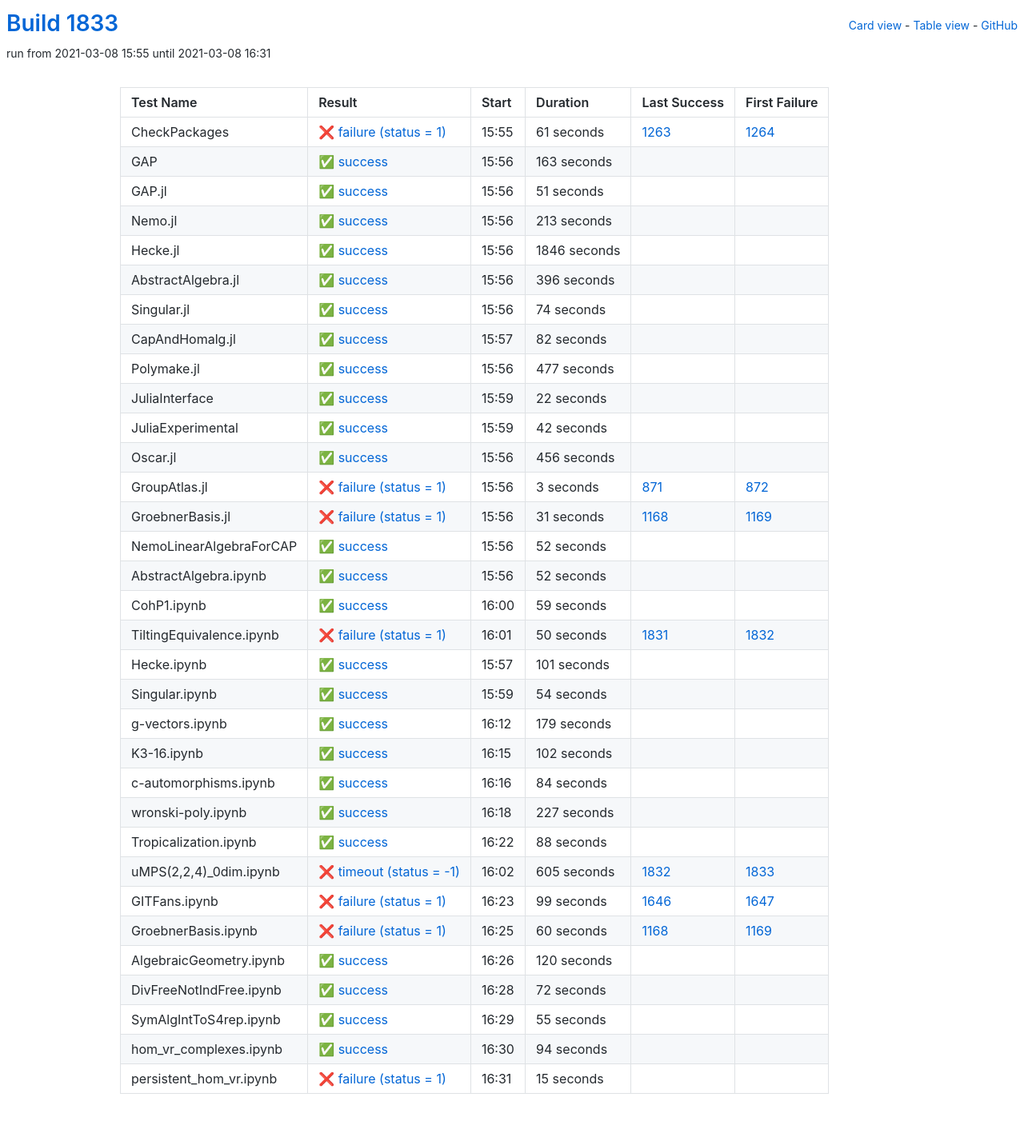
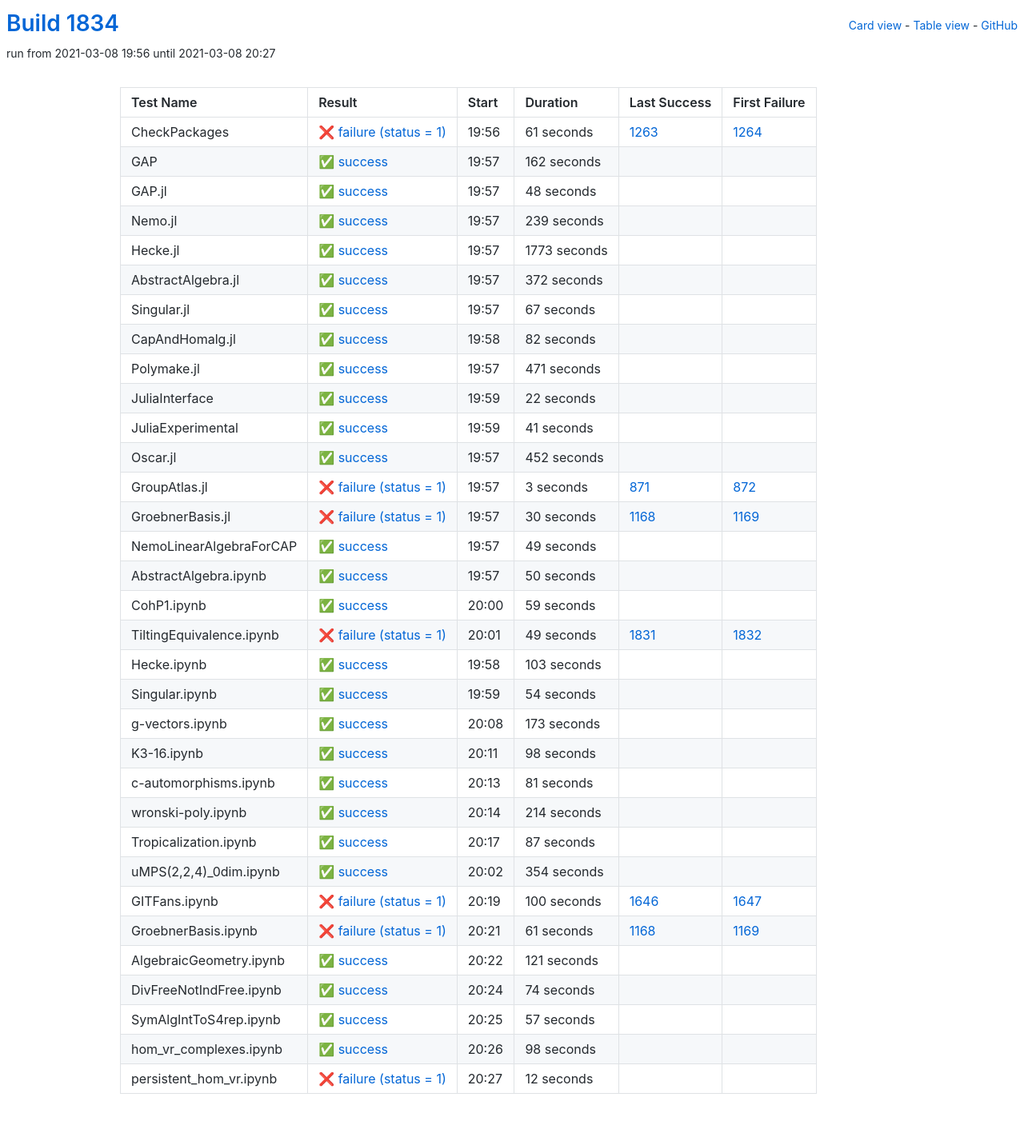
Before and after one commit to oscar-system/oscar-ci-status-stable, a Jekyll site: the page built from table.html, in a window 1280 px wide. Shown: the whole page at 80% size. Built offline with Jekyll 4.4.1, drawn with Linux system fonts in a browser that asks for light colours.

Commit message:
Build #1834

```diff
--- a/_data/ci.yml
+++ b/_data/ci.yml
@@ -1,6 +1,6 @@
 ---
-build: 1833
-build_url: https://oscarci.mathematik.uni-kl.de/job/oscar-stable/1833/
+build: 1834
+build_url: https://oscarci.mathematik.uni-kl.de/job/oscar-stable/1834/
 job: oscar-stable
 organization: oscar-system
 repo: oscar-ci-status-stable
@@ -8,8 +8,8 @@ repourl: https://github.com/oscar-system/oscar-ci-status-stable
 tests:
 - name: CheckPackages
   id: checkpackages
-  log: https://oscarci.mathematik.uni-kl.de/job/oscar-stable/1833/artifact/logs/build-1833/CheckPackages.log
-  start: 2021-03-08 15:55
+  log: https://oscarci.mathematik.uni-kl.de/job/oscar-stable/1834/artifact/logs/build-1834/CheckPackages.log
+  start: 2021-03-08 19:56
   success: false
   exitcode: 1
   status: failure
@@ -20,80 +20,80 @@ tests:
   first_failure_url: https://oscarci.mathematik.uni-kl.de/job/oscar-stable/1264/
 - name: GAP
   id: gap
-  log: https://oscarci.mathematik.uni-kl.de/job/oscar-stable/1833/artifact/logs/build-1833/GAP.log
-  start: 2021-03-08 15:56
+  log: https://oscarci.mathematik.uni-kl.de/job/oscar-stable/1834/artifact/logs/build-1834/GAP.log
+  start: 2021-03-08 19:57
   success: true
   exitcode: 0
   status: success
-  duration: 163
+  duration: 162
   last_success: false
   last_success_url:
   first_failure: false
   first_failure_url:
 - name: GAP.jl
   id: gap-jl
-  log: https://oscarci.mathematik.uni-kl.de/job/oscar-stable/1833/artifact/logs/build-1833/GAP.jl.log
-  start: 2021-03-08 15:56
+  log: https://oscarci.mathematik.uni-kl.de/job/oscar-stable/1834/artifact/logs/build-1834/GAP.jl.log
+  start: 2021-03-08 19:57
   success: true
   exitcode: 0
   status: success
-  duration: 51
+  duration: 48
   last_success: false
   last_success_url:
   first_failure: false
   first_failure_url:
 - name: Nemo.jl
   id: nemo-jl
-  log: https://oscarci.mathematik.uni-kl.de/job/oscar-stable/1833/artifact/logs/build-1833/Nemo.jl.log
-  start: 2021-03-08 15:56
+  log: https://oscarci.mathematik.uni-kl.de/job/oscar-stable/1834/artifact/logs/build-1834/Nemo.jl.log
+  start: 2021-03-08 19:57
   success: true
   exitcode: 0
   status: success
-  duration: 213
+  duration: 239
   last_success: false
   last_success_url:
   first_failure: false
   first_failure_url:
 - name: Hecke.jl
   id: hecke-jl
-  log: https://oscarci.mathematik.uni-kl.de/job/oscar-stable/1833/artifact/logs/build-1833/Hecke.jl.log
-  start: 2021-03-08 15:56
+  log: https://oscarci.mathematik.uni-kl.de/job/oscar-stable/1834/artifact/logs/build-1834/Hecke.jl.log
+  start: 2021-03-08 19:57
   success: true
   exitcode: 0
   status: success
-  duration: 1846
+  duration: 1773
   last_success: false
   last_success_url:
   first_failure: false
   first_failure_url:
 - name: AbstractAlgebra.jl
   id: abstractalgebra-jl
-  log: https://oscarci.mathematik.uni-kl.de/job/oscar-stable/1833/artifact/logs/build-1833/AbstractAlgebra.jl.log
-  start: 2021-03-08 15:56
+  log: https://oscarci.mathematik.uni-kl.de/job/oscar-stable/1834/artifact/logs/build-1834/AbstractAlgebra.jl.log
+  start: 2021-03-08 19:57
   success: true
   exitcode: 0
   status: success
-  duration: 396
+  duration: 372
   last_success: false
   last_success_url:
   first_failure: false
   first_failure_url:
 - name: Singular.jl
   id: singular-jl
-  log: https://oscarci.mathematik.uni-kl.de/job/oscar-stable/1833/artifact/logs/build-1833/Singular.jl.log
-  start: 2021-03-08 15:56
+  log: https://oscarci.mathematik.uni-kl.de/job/oscar-stable/1834/artifact/logs/build-1834/Singular.jl.log
+  start: 2021-03-08 19:57
   success: true
   exitcode: 0
   status: success
-  duration: 74
+  duration: 67
   last_success: false
   last_success_url:
   first_failure: false
   first_failure_url:
 - name: CapAndHomalg.jl
   id: capandhomalg-jl
-  log: https://oscarci.mathematik.uni-kl.de/job/oscar-stable/1833/artifact/logs/build-1833/CapAndHomalg.jl.log
-  start: 2021-03-08 15:57
+  log: https://oscarci.mathematik.uni-kl.de/job/oscar-stable/1834/artifact/logs/build-1834/CapAndHomalg.jl.log
+  start: 2021-03-08 19:58
   success: true
   exitcode: 0
   status: success
@@ -104,20 +104,20 @@ tests:
   first_failure_url:
 - name: Polymake.jl
   id: polymake-jl
-  log: https://oscarci.mathematik.uni-kl.de/job/oscar-stable/1833/artifact/logs/build-1833/Polymake.jl.log
-  start: 2021-03-08 15:56
+  log: https://oscarci.mathematik.uni-kl.de/job/oscar-stable/1834/artifact/logs/build-1834/Polymake.jl.log
+  start: 2021-03-08 19:57
   success: true
   exitcode: 0
   status: success
-  duration: 477
+  duration: 471
   last_success: false
   last_success_url:
   first_failure: false
   first_failure_url:
 - name: JuliaInterface
   id: juliainterface
-  log: https://oscarci.mathematik.uni-kl.de/job/oscar-stable/1833/artifact/logs/build-1833/JuliaInterface.log
-  start: 2021-03-08 15:59
+  log: https://oscarci.mathematik.uni-kl.de/job/oscar-stable/1834/artifact/logs/build-1834/JuliaInterface.log
+  start: 2021-03-08 19:59
   success: true
   exitcode: 0
   status: success
@@ -128,32 +128,32 @@ tests:
   first_failure_url:
 - name: JuliaExperimental
   id: juliaexperimental
-  log: https://oscarci.mathematik.uni-kl.de/job/oscar-stable/1833/artifact/logs/build-1833/JuliaExperimental.log
-  start: 2021-03-08 15:59
+  log: https://oscarci.mathematik.uni-kl.de/job/oscar-stable/1834/artifact/logs/build-1834/JuliaExperimental.log
+  start: 2021-03-08 19:59
   success: true
   exitcode: 0
   status: success
-  duration: 42
+  duration: 41
   last_success: false
   last_success_url:
   first_failure: false
   first_failure_url:
 - name: Oscar.jl
   id: oscar-jl
-  log: https://oscarci.mathematik.uni-kl.de/job/oscar-stable/1833/artifact/logs/build-1833/Oscar.jl.log
-  start: 2021-03-08 15:56
+  log: https://oscarci.mathematik.uni-kl.de/job/oscar-stable/1834/artifact/logs/build-1834/Oscar.jl.log
+  start: 2021-03-08 19:57
   success: true
   exitcode: 0
   status: success
-  duration: 456
+  duration: 452
   last_success: false
   last_success_url:
   first_failure: false
   first_failure_url:
 - name: GroupAtlas.jl
   id: groupatlas-jl
-  log: https://oscarci.mathematik.uni-kl.de/job/oscar-stable/1833/artifact/logs/build-1833/GroupAtlas.jl.log
-  start: 2021-03-08 15:56
+  log: https://oscarci.mathematik.uni-kl.de/job/oscar-stable/1834/artifact/logs/build-1834/GroupAtlas.jl.log
+  start: 2021-03-08 19:57
   success: false
   exitcode: 1
   status: failure
@@ -164,44 +164,44 @@ tests:
   first_failure_url: https://oscarci.mathematik.uni-kl.de/job/oscar-stable/872/
 - name: GroebnerBasis.jl
   id: groebnerbasis-jl
-  log: https://oscarci.mathematik.uni-kl.de/job/oscar-stable/1833/artifact/logs/build-1833/GroebnerBasis.jl.log
-  start: 2021-03-08 15:56
+  log: https://oscarci.mathematik.uni-kl.de/job/oscar-stable/1834/artifact/logs/build-1834/GroebnerBasis.jl.log
+  start: 2021-03-08 19:57
   success: false
   exitcode: 1
   status: failure
-  duration: 31
+  duration: 30
   last_success: 1168
   last_success_url: https://oscarci.mathematik.uni-kl.de/job/oscar-stable/1168/
   first_failure: 1169
   first_failure_url: https://oscarci.mathematik.uni-kl.de/job/oscar-stable/1169/
 - name: NemoLinearAlgebraForCAP
   id: nemolinearalgebraforcap
-  log: https://oscarci.mathematik.uni-kl.de/job/oscar-stable/1833/artifact/logs/build-1833/NemoLinearAlgebraForCAP.log
-  start: 2021-03-08 15:56
+  log: https://oscarci.mathematik.uni-kl.de/job/oscar-stable/1834/artifact/logs/build-1834/NemoLinearAlgebraForCAP.log
+  start: 2021-03-08 19:57
   success: true
   exitcode: 0
   status: success
-  duration: 52
+  duration: 49
   last_success: false
   last_success_url:
   first_failure: false
   first_failure_url:
 - name: AbstractAlgebra.ipynb
   id: abstractalgebra-ipynb
-  log: https://oscarci.mathematik.uni-kl.de/job/oscar-stable/1833/artifact/logs/build-1833/AbstractAlgebra.ipynb.log
-  start: 2021-03-08 15:56
+  log: https://oscarci.mathematik.uni-kl.de/job/oscar-stable/1834/artifact/logs/build-1834/AbstractAlgebra.ipynb.log
+  start: 2021-03-08 19:57
   success: true
   exitcode: 0
   status: success
-  duration: 52
+  duration: 50
   last_success: false
   last_success_url:
   first_failure: false
   first_failure_url:
 - name: CohP1.ipynb
   id: cohp1-ipynb
-  log: https://oscarci.mathematik.uni-kl.de/job/oscar-stable/1833/artifact/logs/build-1833/CohP1.ipynb.log
-  start: 2021-03-08 16:00
+  log: https://oscarci.mathematik.uni-kl.de/job/oscar-stable/1834/artifact/logs/build-1834/CohP1.ipynb.log
+  start: 2021-03-08 20:00
   success: true
   exitcode: 0
   status: success
@@ -212,32 +212,32 @@ tests:
   first_failure_url:
 - name: TiltingEquivalence.ipynb
   id: tiltingequivalence-ipynb
-  log: https://oscarci.mathematik.uni-kl.de/job/oscar-stable/1833/artifact/logs/build-1833/TiltingEquivalence.ipynb.log
-  start: 2021-03-08 16:01
+  log: https://oscarci.mathematik.uni-kl.de/job/oscar-stable/1834/artifact/logs/build-1834/TiltingEquivalence.ipynb.log
+  start: 2021-03-08 20:01
   success: false
   exitcode: 1
   status: failure
-  duration: 50
+  duration: 49
   last_success: 1831
   last_success_url: https://oscarci.mathematik.uni-kl.de/job/oscar-stable/1831/
   first_failure: 1832
   first_failure_url: https://oscarci.mathematik.uni-kl.de/job/oscar-stable/1832/
 - name: Hecke.ipynb
   id: hecke-ipynb
-  log: https://oscarci.mathematik.uni-kl.de/job/oscar-stable/1833/artifact/logs/build-1833/Hecke.ipynb.log
-  start: 2021-03-08 15:57
+  log: https://oscarci.mathematik.uni-kl.de/job/oscar-stable/1834/artifact/logs/build-1834/Hecke.ipynb.log
+  start: 2021-03-08 19:58
   success: true
   exitcode: 0
   status: success
-  duration: 101
+  duration: 103
   last_success: false
   last_success_url:
   first_failure: false
   first_failure_url:
 - name: Singular.ipynb
   id: singular-ipynb
-  log: https://oscarci.mathematik.uni-kl.de/job/oscar-stable/1833/artifact/logs/build-1833/Singular.ipynb.log
-  start: 2021-03-08 15:59
+  log: https://oscarci.mathematik.uni-kl.de/job/oscar-stable/1834/artifact/logs/build-1834/Singular.ipynb.log
+  start: 2021-03-08 19:59
   success: true
   exitcode: 0
   status: success
@@ -248,156 +248,156 @@ tests:
   first_failure_url:
 - name: g-vectors.ipynb
   id: g-vectors-ipynb
-  log: https://oscarci.mathematik.uni-kl.de/job/oscar-stable/1833/artifact/logs/build-1833/g-vectors.ipynb.log
-  start: 2021-03-08 16:12
+  log: https://oscarci.mathematik.uni-kl.de/job/oscar-stable/1834/artifact/logs/build-1834/g-vectors.ipynb.log
+  start: 2021-03-08 20:08
   success: true
   exitcode: 0
   status: success
-  duration: 179
+  duration: 173
   last_success: false
   last_success_url:
   first_failure: false
   first_failure_url:
 - name: K3-16.ipynb
   id: k3-16-ipynb
-  log: https://oscarci.mathematik.uni-kl.de/job/oscar-stable/1833/artifact/logs/build-1833/K3-16.ipynb.log
-  start: 2021-03-08 16:15
+  log: https://oscarci.mathematik.uni-kl.de/job/oscar-stable/1834/artifact/logs/build-1834/K3-16.ipynb.log
+  start: 2021-03-08 20:11
   success: true
   exitcode: 0
   status: success
-  duration: 102
+  duration: 98
   last_success: false
   last_success_url:
   first_failure: false
   first_failure_url:
 - name: c-automorphisms.ipynb
   id: c-automorphisms-ipynb
-  log: https://oscarci.mathematik.uni-kl.de/job/oscar-stable/1833/artifact/logs/build-1833/c-automorphisms.ipynb.log
-  start: 2021-03-08 16:16
+  log: https://oscarci.mathematik.uni-kl.de/job/oscar-stable/1834/artifact/logs/build-1834/c-automorphisms.ipynb.log
+  start: 2021-03-08 20:13
   success: true
   exitcode: 0
   status: success
-  duration: 84
+  duration: 81
   last_success: false
   last_success_url:
   first_failure: false
   first_failure_url:
 - name: wronski-poly.ipynb
   id: wronski-poly-ipynb
-  log: https://oscarci.mathematik.uni-kl.de/job/oscar-stable/1833/artifact/logs/build-1833/wronski-poly.ipynb.log
-  start: 2021-03-08 16:18
+  log: https://oscarci.mathematik.uni-kl.de/job/oscar-stable/1834/artifact/logs/build-1834/wronski-poly.ipynb.log
+  start: 2021-03-08 20:14
   success: true
   exitcode: 0
   status: success
-  duration: 227
+  duration: 214
   last_success: false
   last_success_url:
   first_failure: false
   first_failure_url:
 - name: Tropicalization.ipynb
   id: tropicalization-ipynb
-  log: https://oscarci.mathematik.uni-kl.de/job/oscar-stable/1833/artifact/logs/build-1833/Tropicalization.ipynb.log
-  start: 2021-03-08 16:22
+  log: https://oscarci.mathematik.uni-kl.de/job/oscar-stable/1834/artifact/logs/build-1834/Tropicalization.ipynb.log
+  start: 2021-03-08 20:17
   success: true
   exitcode: 0
   status: success
-  duration: 88
+  duration: 87
   last_success: false
   last_success_url:
   first_failure: false
   first_failure_url:
 - name: uMPS(2,2,4)_0dim.ipynb
   id: umps-2-2-4-0dim-ipynb
-  log: https://oscarci.mathematik.uni-kl.de/job/oscar-stable/1833/artifact/logs/build-1833/uMPS-2-2-4-_0dim.ipynb.log
-  start: 2021-03-08 16:02
-  success: false
-  exitcode: -1
-  status: timeout
-  duration: 605
-  last_success: 1832
-  last_success_url: https://oscarci.mathematik.uni-kl.de/job/oscar-stable/1832/
-  first_failure: 1833
-  first_failure_url: https://oscarci.mathematik.uni-kl.de/job/oscar-stable/1833/
+  log: https://oscarci.mathematik.uni-kl.de/job/oscar-stable/1834/artifact/logs/build-1834/uMPS-2-2-4-_0dim.ipynb.log
+  start: 2021-03-08 20:02
+  success: true
+  exitcode: 0
+  status: success
+  duration: 354
+  last_success: false
+  last_success_url:
+  first_failure: false
+  first_failure_url:
 - name: GITFans.ipynb
   id: gitfans-ipynb
-  log: https://oscarci.mathematik.uni-kl.de/job/oscar-stable/1833/artifact/logs/build-1833/GITFans.ipynb.log
-  start: 2021-03-08 16:23
+  log: https://oscarci.mathematik.uni-kl.de/job/oscar-stable/1834/artifact/logs/build-1834/GITFans.ipynb.log
+  start: 2021-03-08 20:19
   success: false
   exitcode: 1
   status: failure
-  duration: 99
+  duration: 100
   last_success: 1646
   last_success_url: https://oscarci.mathematik.uni-kl.de/job/oscar-stable/1646/
   first_failure: 1647
   first_failure_url: https://oscarci.mathematik.uni-kl.de/job/oscar-stable/1647/
 - name: GroebnerBasis.ipynb
   id: groebnerbasis-ipynb
-  log: https://oscarci.mathematik.uni-kl.de/job/oscar-stable/1833/artifact/logs/build-1833/GroebnerBasis.ipynb.log
-  start: 2021-03-08 16:25
+  log: https://oscarci.mathematik.uni-kl.de/job/oscar-stable/1834/artifact/logs/build-1834/GroebnerBasis.ipynb.log
+  start: 2021-03-08 20:21
   success: false
   exitcode: 1
   status: failure
-  duration: 60
+  duration: 61
   last_success: 1168
   last_success_url: https://oscarci.mathematik.uni-kl.de/job/oscar-stable/1168/
   first_failure: 1169
   first_failure_url: https://oscarci.mathematik.uni-kl.de/job/oscar-stable/1169/
 - name: AlgebraicGeometry.ipynb
   id: algebraicgeometry-ipynb
-  log: https://oscarci.mathematik.uni-kl.de/job/oscar-stable/1833/artifact/logs/build-1833/AlgebraicGeometry.ipynb.log
-  start: 2021-03-08 16:26
+  log: https://oscarci.mathematik.uni-kl.de/job/oscar-stable/1834/artifact/logs/build-1834/AlgebraicGeometry.ipynb.log
+  start: 2021-03-08 20:22
   success: true
   exitcode: 0
   status: success
-  duration: 120
+  duration: 121
   last_success: false
   last_success_url:
   first_failure: false
   first_failure_url:
 - name: DivFreeNotIndFree.ipynb
   id: divfreenotindfree-ipynb
-  log: https://oscarci.mathematik.uni-kl.de/job/oscar-stable/1833/artifact/logs/build-1833/DivFreeNotIndFree.ipynb.log
-  start: 2021-03-08 16:28
+  log: https://oscarci.mathematik.uni-kl.de/job/oscar-stable/1834/artifact/logs/build-1834/DivFreeNotIndFree.ipynb.log
+  start: 2021-03-08 20:24
   success: true
   exitcode: 0
   status: success
-  duration: 72
+  duration: 74
   last_success: false
   last_success_url:
   first_failure: false
   first_failure_url:
 - name: SymAlgIntToS4rep.ipynb
   id: symalginttos4rep-ipynb
-  log: https://oscarci.mathematik.uni-kl.de/job/oscar-stable/1833/artifact/logs/build-1833/SymAlgIntToS4rep.ipynb.log
-  start: 2021-03-08 16:29
+  log: https://oscarci.mathematik.uni-kl.de/job/oscar-stable/1834/artifact/logs/build-1834/SymAlgIntToS4rep.ipynb.log
+  start: 2021-03-08 20:25
   success: true
   exitcode: 0
   status: success
-  duration: 55
+  duration: 57
   last_success: false
   last_success_url:
   first_failure: false
   first_failure_url:
 - name: hom_vr_complexes.ipynb
   id: hom-vr-complexes-ipynb
-  log: https://oscarci.mathematik.uni-kl.de/job/oscar-stable/1833/artifact/logs/build-1833/hom_vr_complexes.ipynb.log
-  start: 2021-03-08 16:30
+  log: https://oscarci.mathematik.uni-kl.de/job/oscar-stable/1834/artifact/logs/build-1834/hom_vr_complexes.ipynb.log
+  start: 2021-03-08 20:26
   success: true
   exitcode: 0
   status: success
-  duration: 94
+  duration: 98
   last_success: false
   last_success_url:
   first_failure: false
   first_failure_url:
 - name: persistent_hom_vr.ipynb
   id: persistent-hom-vr-ipynb
-  log: https://oscarci.mathematik.uni-kl.de/job/oscar-stable/1833/artifact/logs/build-1833/persistent_hom_vr.ipynb.log
-  start: 2021-03-08 16:31
+  log: https://oscarci.mathematik.uni-kl.de/job/oscar-stable/1834/artifact/logs/build-1834/persistent_hom_vr.ipynb.log
+  start: 2021-03-08 20:27
   success: false
   exitcode: 1
   status: failure
-  duration: 15
+  duration: 12
   last_success: false
   last_success_url:
   first_failure: false
```
Also changed, not shown: README.md.
